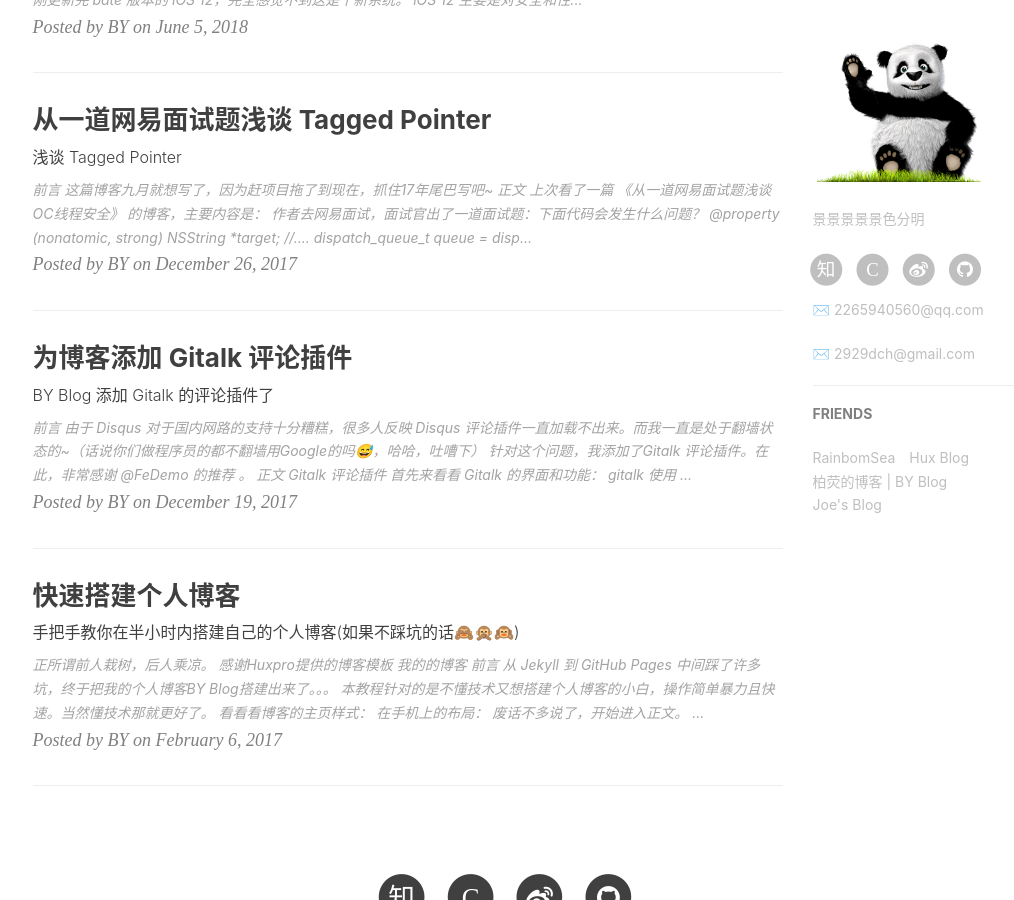
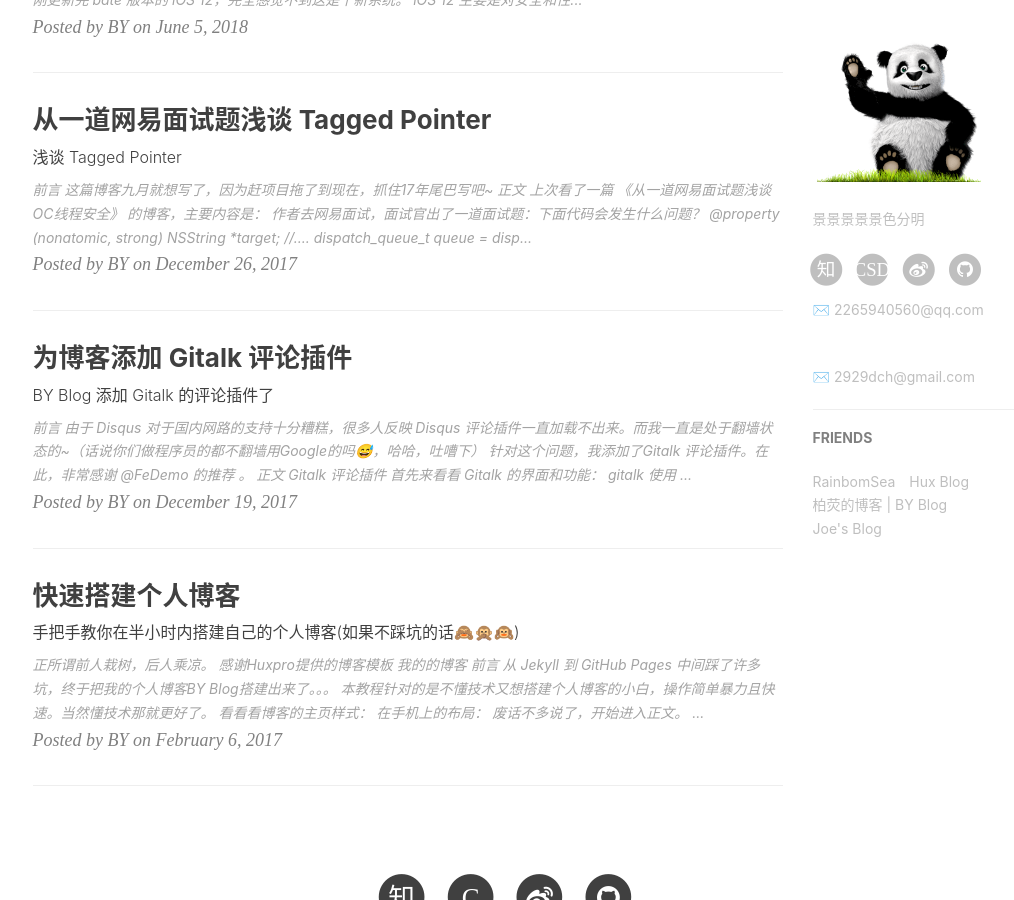
Before and after one commit to 29DCH/29DCH.github.io, a Jekyll site: the page built from index.html, in a window 1280 px wide and 900 px high, scrolled down 602 px. Shown: the whole window, without its empty margins (135-1149 px from the left). Built offline with Jekyll 4.4.1, drawn with Linux system fonts in a browser that asks for light colours; nearby versions of some CDN libraries; the list of posts is cut into pages by our own code; comment, search, counter and statistics services are not loaded.

Commit message:
Update page.html

```diff
--- a/_layouts/page.html
+++ b/_layouts/page.html
@@ -154,13 +154,13 @@
                                 </a>
                             </li>
                             {% endif %}
-			                <!-- add csdn -->
+			    <!-- add csdn -->
                             {% if site.csdn_username %}
                             <li>
                                 <a target="_blank" href="https://blog.csdn.net/{{ site.csdn_username }}">
                                 <span class="fa-stack fa-lg">
                                     <i class="fa fa-circle fa-stack-2x"></i>
-                                    <i class="fa fa-stack-1x fa-inverse">C</i>
+                                    <i class="fa fa-stack-1x fa-inverse">CSDN</i>
                                 </span>
                                 </a>
                             </li>
@@ -200,6 +200,7 @@
                         {% if site.email %}
                             <p>✉️ {{site.email}}</p>
                         {% endif %}
+			    <br/>
 			{% if site.gmail %}
                             <p>✉️ {{site.gmail}}</p>
                         {% endif %}
```
